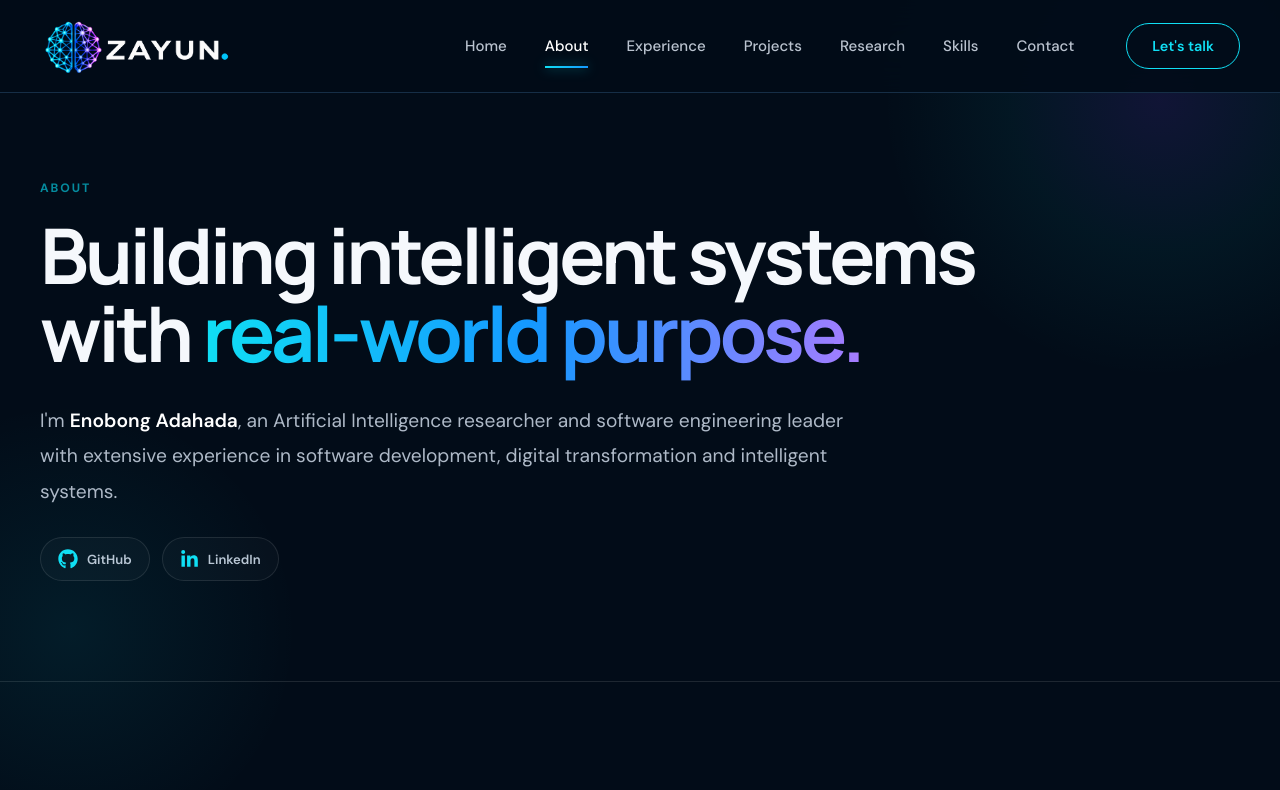
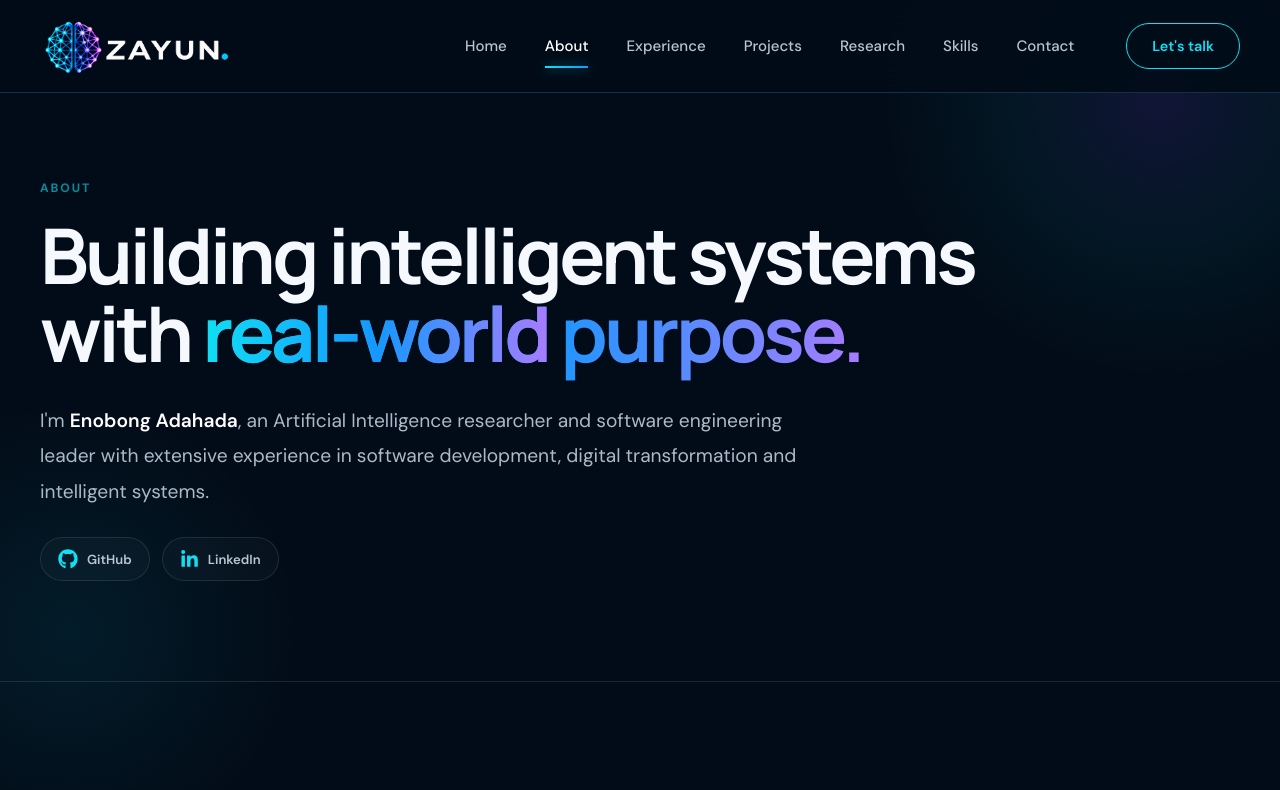
Before and after one commit to adahadapato/zayun-web, a React (Vite) app: page /about in a window 1280 px wide. Shown: the top 790 px of the page. Built offline with nearby package versions, Linux system fonts and the light colour scheme; no server answers.

Commit message:
Website: Keep 'real-world' together and balance heading line breaks

```diff
--- a/src/pages/about/About.tsx
+++ b/src/pages/about/About.tsx
@@ -25,7 +25,7 @@ function About() {
 
                     <h1>
                         Building intelligent systems
-                        with <span>real-world purpose.</span>
+                        with <span><span className="nowrap">real-world</span> purpose.</span>
                     </h1>
 
                     <p className="about-intro">
--- a/src/styles/global.css
+++ b/src/styles/global.css
@@ -79,3 +79,23 @@ img {
             width: min( calc(100% - 32px), var(--container) );
         }
 }
+
+
+/* ========================================
+   HEADINGS: even line breaks
+   Big headings split their words evenly over the lines (no lonely last word), and a hyphenated phrase in
+   .nowrap ("real-world") is never broken across two lines.
+======================================== */
+
+h1,
+h2 {
+    text-wrap: balance;
+}
+
+p {
+    text-wrap: pretty;
+}
+
+.nowrap {
+    white-space: nowrap;
+}
```
